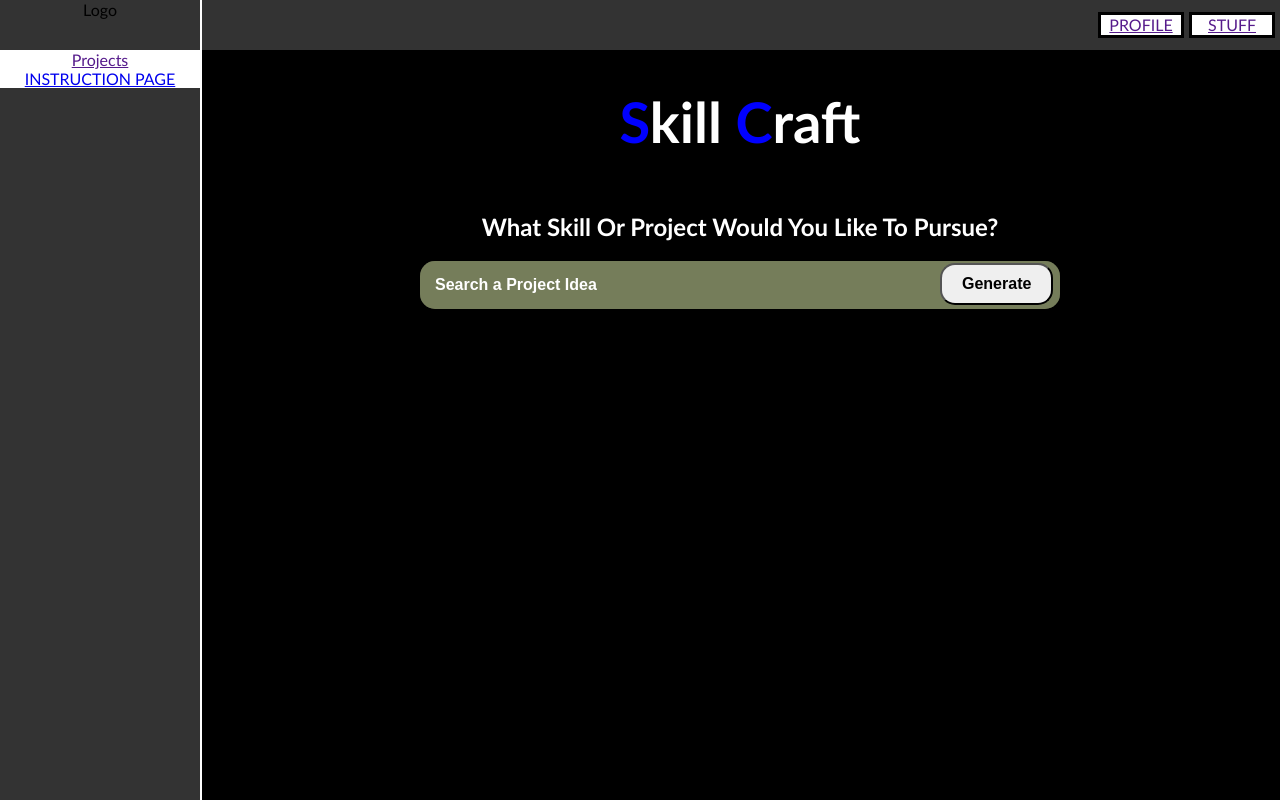
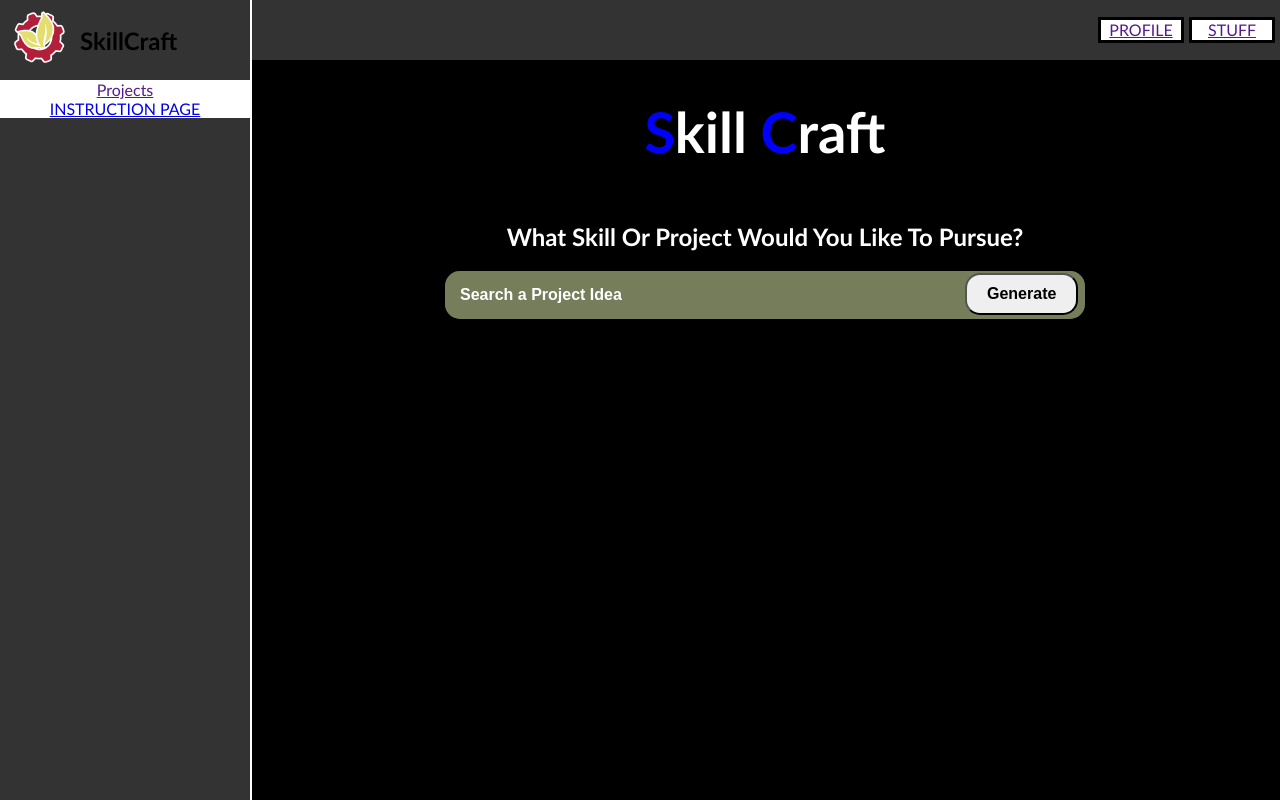
Before and after one commit to Kyros0718/SkillCraft, a Flask app: page / in a window 1280 px wide. Run offline with Flask 2, Linux system fonts and the light colour scheme.

Commit message:
Add Web Logo

```diff
--- a/static/css/style.css
+++ b/static/css/style.css
@@ -8,9 +8,11 @@ body {
 
 
 :root {
-    --left-nav-width: 200px;
-    --top-nav-height: 50px;
-  }
+    --left-nav-width: 250px;
+    --top-nav-height: 60px;
+}
+
+
 /*TOP NAVIGATION BAR*/
 .top-nav {
     position: fixed;
@@ -55,8 +57,16 @@ body {
 }#navlogo{
     background-color: #333;
     color:black;
-    height: 50px;
-}.left-nav ul li {
+    height: 100%;
+    display: flex;
+    align-items: center;
+    text-align: left
+
+}#navlogo img{
+    height: var(--top-nav-height);
+    padding: 10px;
+}
+.left-nav ul li {
     text-align: left;
     background-color:white;
     text-align: center;
--- a/templates/index.html
+++ b/templates/index.html
@@ -53,7 +53,8 @@
 
     <nav class="left-nav">
         <ul>
-            <li id="navlogo">Logo</li>
+            <li id="navlogo"><img src="../static/images/SkillCraft Logo Red-Yellow.png">
+            <div><h1>SkillCraft</h1></div></li>
             <li><a href="">Projects</a></li>
             <li><a href="instruction.html">INSTRUCTION PAGE</a></li>
         </ul>
--- a/templates/instruction.html
+++ b/templates/instruction.html
@@ -11,7 +11,7 @@
         <script src="../static/script.js"></script>
     </head>
     <body>
-        <div><a href="index.html">HOME PAGE</a></div>
+        <div><a href="/">HOME PAGE</a></div>
         <div id="page-title">
             <h1>Project <span>G</span>uide</h1>
         </div>
```
Also changed, not shown: static/images/SkillCraft Logo Red-Yellow.png (added).
